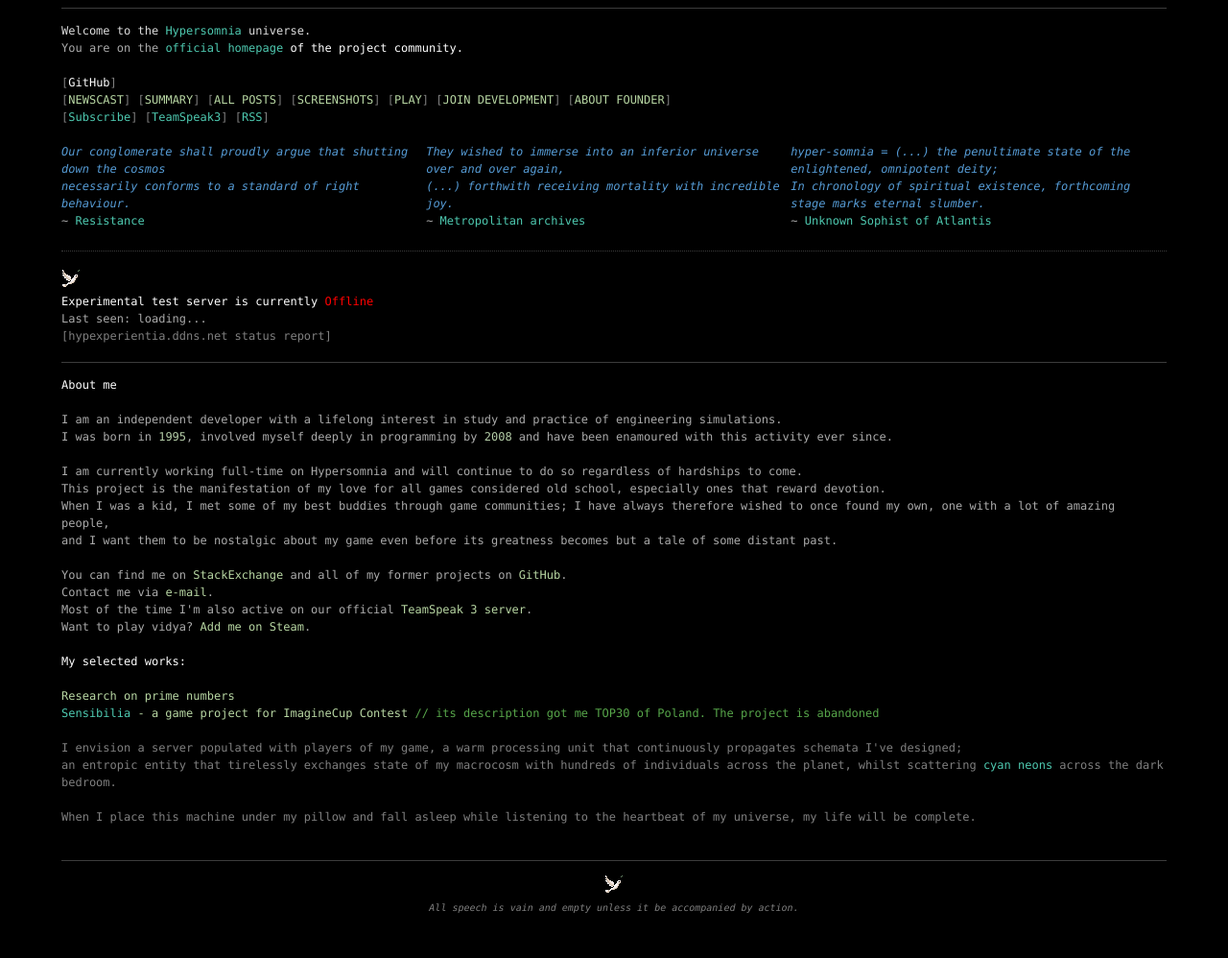
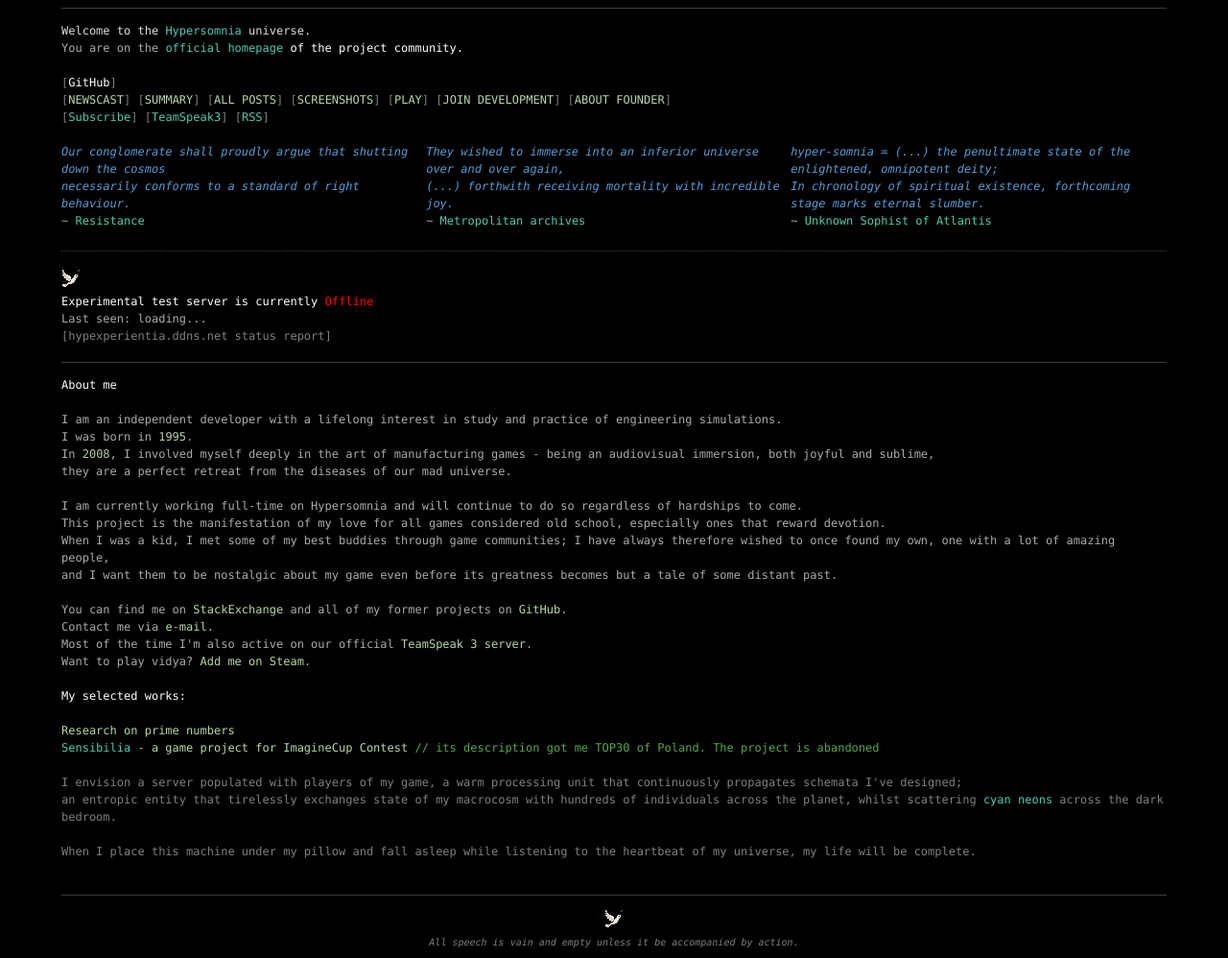
Before and after one commit to TeamHypersomnia/TeamHypersomnia.github.io, a Jekyll site: the page built from founder.html, in a window 1280 px wide. Shown: the whole page at 96% size. Built offline with Jekyll 4.4.1, drawn with Linux system fonts in a browser that asks for light colours; before the commit the page ends 962 px from its top, so only the background shows below that; grey boxes are pictures that could not be loaded.

Commit message:
updated founder

```diff
--- a/founder.html
+++ b/founder.html
@@ -6,7 +6,9 @@ permalink: /founder/
 <span class="subjectheader">About me</span><br/><br/>
 
  I am an independent developer with a lifelong interest in study and practice of engineering simulations. <br/>
-  I was born in <span class="vsnumber">1995</span>, involved myself deeply in programming by <span class="vsnumber">2008</span> and have been enamoured with this activity ever since.<br/><br/>
+  I was born in <span class="vsnumber">1995</span>.<br/>
+  In <span class="vsnumber">2008</span>, I involved myself deeply in the art of manufacturing games - being an audiovisual immersion, both joyful and sublime,<br/>
+  they are a perfect retreat from the diseases of our mad universe.<br/><br/>
 
 I am currently working full-time on Hypersomnia and will continue to do so regardless of hardships to come.<br/>
 This project is the manifestation of my love for all games considered old school, especially ones that reward devotion.<br/>
```
